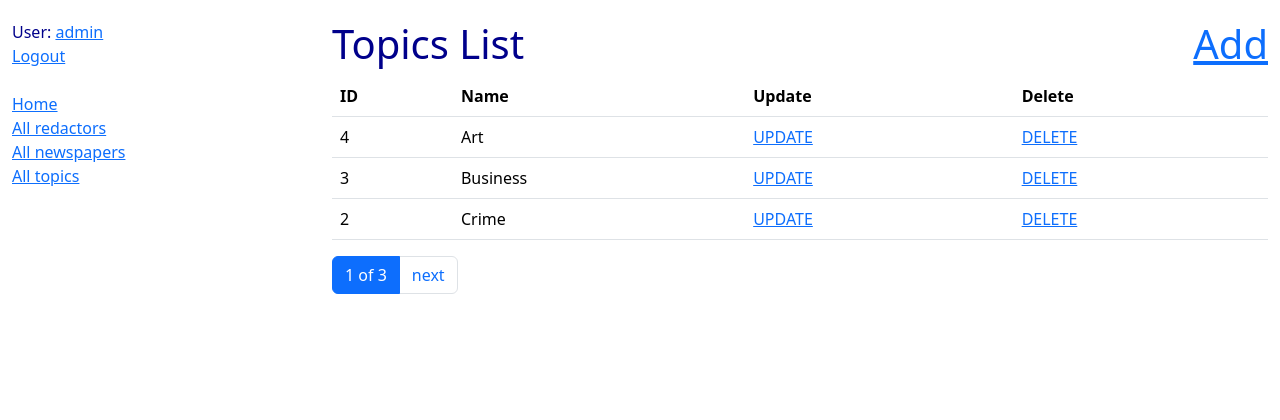
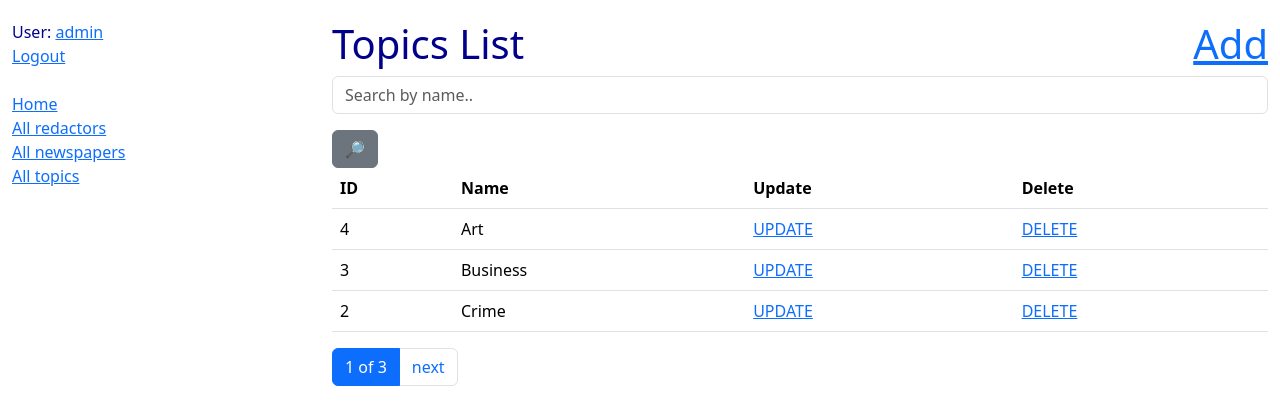
Before and after one commit to OmeLchDO/NewspapeerAgency, a Django app: page /topics/ in a window 1280 px wide. Shown: the top 420 px of the page. Run offline with Django 4.2, Linux system fonts and the light colour scheme; a user stored in the database is signed in; data comes from the database, SQL or seed files in the repository; both versions use the stored data as it was after the commit; some libraries are stand-ins or nearby versions.

Commit message:
'Added searchform for Redactor & Topic pages'

```diff
--- a/catalog/forms.py
+++ b/catalog/forms.py
@@ -20,6 +20,15 @@ class RedactorCreateForm(UserCreationForm):
         )
 
 
+class RedactorSearchForm(forms.Form):
+    username = forms.CharField(
+        max_length=63,
+        required=False,
+        label="",
+        widget=forms.TextInput(attrs={"placeholder": "Search by Username.."})
+    )
+
+
 class NewspaperForm(forms.ModelForm):
     redactors = forms.ModelMultipleChoiceField(
         queryset=get_user_model().objects.all(),
@@ -39,3 +48,12 @@ class NewspaperSearchForm(forms.Form):
         label="",
         widget=forms.TextInput(attrs={"placeholder": "Search by title.."})
     )
+
+
+class TopicSearchForm(forms.Form):
+    name = forms.CharField(
+        max_length=255,
+        required=False,
+        label="",
+        widget=forms.TextInput(attrs={"placeholder": "Search by name.."})
+    )
--- a/catalog/views.py
+++ b/catalog/views.py
@@ -5,7 +5,7 @@ from django.shortcuts import render
 from django.urls import reverse_lazy
 from django.views import generic
 
-from catalog.forms import RedactorCreateForm, NewspaperForm, NewspaperSearchForm
+from catalog.forms import RedactorCreateForm, NewspaperForm, NewspaperSearchForm, RedactorSearchForm, TopicSearchForm
 from catalog.models import Newspaper, Redactor, Topic
 
 
@@ -37,6 +37,26 @@ class TopicListView(LoginRequiredMixin, generic.ListView):
     template_name = "catalog/topic_list.html"
     queryset = Topic.objects.all()
     paginate_by = 3
+
+    def get_context_data(self, *, object_list=None, **kwargs):
+        name = self.request.GET.get("name", "")
+
+        context = super(TopicListView, self).get_context_data(**kwargs)
+        context["search_form"] = TopicSearchForm(initial={
+            "name": name
+        })
+
+        return context
+
+    def get_queryset(self):
+        form = TopicSearchForm(self.request.GET)
+
+        if form.is_valid():
+            return self.queryset.filter(
+                name__icontains=form.cleaned_data["name"]
+            )
+
+        return self.queryset
 
 
 class TopicCreateView(LoginRequiredMixin, generic.CreateView):
@@ -112,6 +132,24 @@ class RedactorListView(LoginRequiredMixin, generic.ListView):
     queryset = Redactor.objects.all()
     paginate_by = 3
 
+    def get_context_data(self, *, object_list=None, **kwargs) -> dict:
+        context = super(RedactorListView, self).get_context_data(**kwargs)
+
+        username = self.request.GET.get("username", "")
+
+        context["search_form"] = RedactorSearchForm(
+            initial={"username": username}
+        )
+
+        return context
+
+    def get_queryset(self) -> None:
+        username = self.request.GET.get("username")
+
+        if username:
+            return self.queryset.filter(username__icontains=username)
+        return self.queryset
+
 
 class RedactorDetailView(LoginRequiredMixin, generic.DetailView):
     model = Redactor
--- a/templates/catalog/topic_list.html
+++ b/templates/catalog/topic_list.html
@@ -1,10 +1,17 @@
 {% extends "base.html" %}
+{% load crispy_forms_filters %}
 
 {% block content %}
   <h1>
     Topics List
     <a style="float: right" href="{% url 'catalog:topic-create' %}">Add</a>
   </h1>
+
+  <form action="" method="get" class="form-inline">
+    {{ search_form|crispy }}
+    <input class="btn btn-secondary" type="submit" value="🔎">
+  </form>
+
   {% if topic_list %}
     <table class="table">
       <tr>
```
Also changed, not shown: templates/catalog/redactor_list.html (+7 -0 lines), db.sqlite3.
